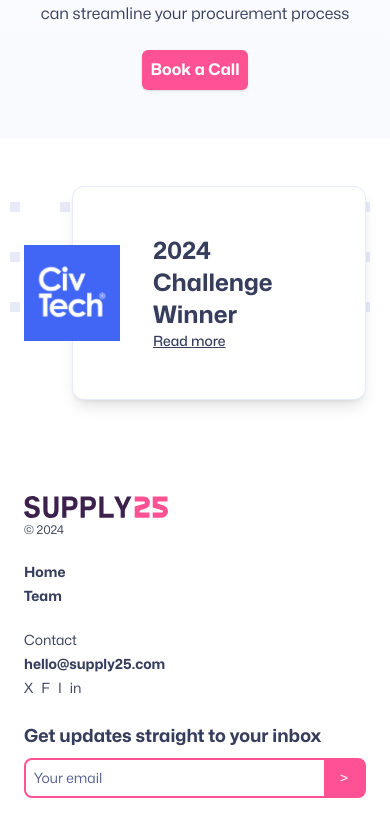
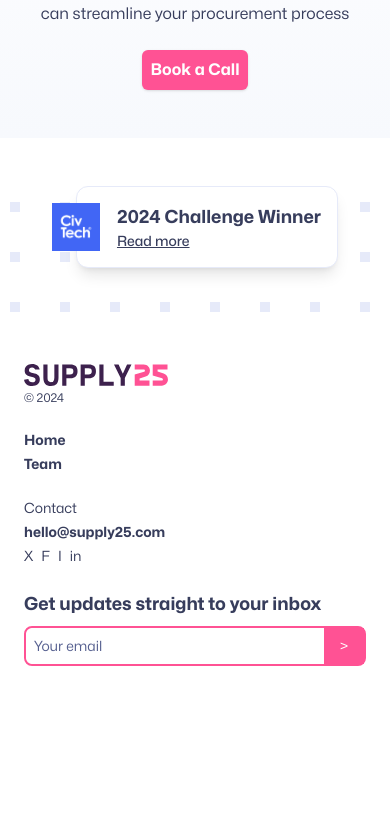
Before and after one commit to oliverjam/supply25, a Next.js app: page / in a window 390 px wide. Shown: the part 5831-6667 px from the top of the page. After the commit the page ends 6593 px from the top, so only its background shows below. Built offline with nearby package versions, Linux system fonts and the light colour scheme.

Commit message:
Make civtech link card more responsive

```diff
--- a/app/page.tsx
+++ b/app/page.tsx
@@ -170,16 +170,18 @@ export default function Home() {
 			<footer className="py-12 px-6 sm:p-12 sm:pt-32 pb-24 space-y-24 sm:space-y-32 text-sm lg:text-base Squares">
 				<a
 					href="https://www.civtech.scot/demo-day-9-supply25"
-					className="max-w-max mx-auto grid grid-cols-[3rem_3rem_1fr] *:row-span-full items-center group"
+					className="max-w-max mx-auto grid grid-cols-[1.5rem_1.5rem_1fr] md:grid-cols-[3rem_3rem_1fr] *:row-span-full items-center group"
 				>
 					<Img
 						aria-hidden="true"
 						file={civtech}
-						className="col-start-1 col-end-3 z-0 w-24 h-24 p-1 bg-cornflower"
+						className="col-start-1 col-end-3 z-0 w-12 md:w-24 h-12 md:h-24 p-1 bg-cornflower"
 					/>
-					<div className="col-start-2 col-end-4 grid rounded-xl border border-misty py-12 pl-20 pr-20 bg-white transition-shadow shadow-lg group-hover:shadow-xl">
+					<div className="col-start-2 col-end-4 grid rounded-xl border border-misty py-4 pl-10 pr-4 md:py-12 md:pl-20 md:pr-20 bg-white transition-shadow shadow-lg group-hover:shadow-xl">
 						<span className="sr-only">Civ Tech</span>
-						<span className="text-2xl font-bold">2024 Challenge Winner</span>
+						<span className="text-lg md:text-2xl font-bold">
+							2024 Challenge Winner
+						</span>
 						<span aria-hidden="true" className="font-medium underline">
 							Read more
 						</span>
```
